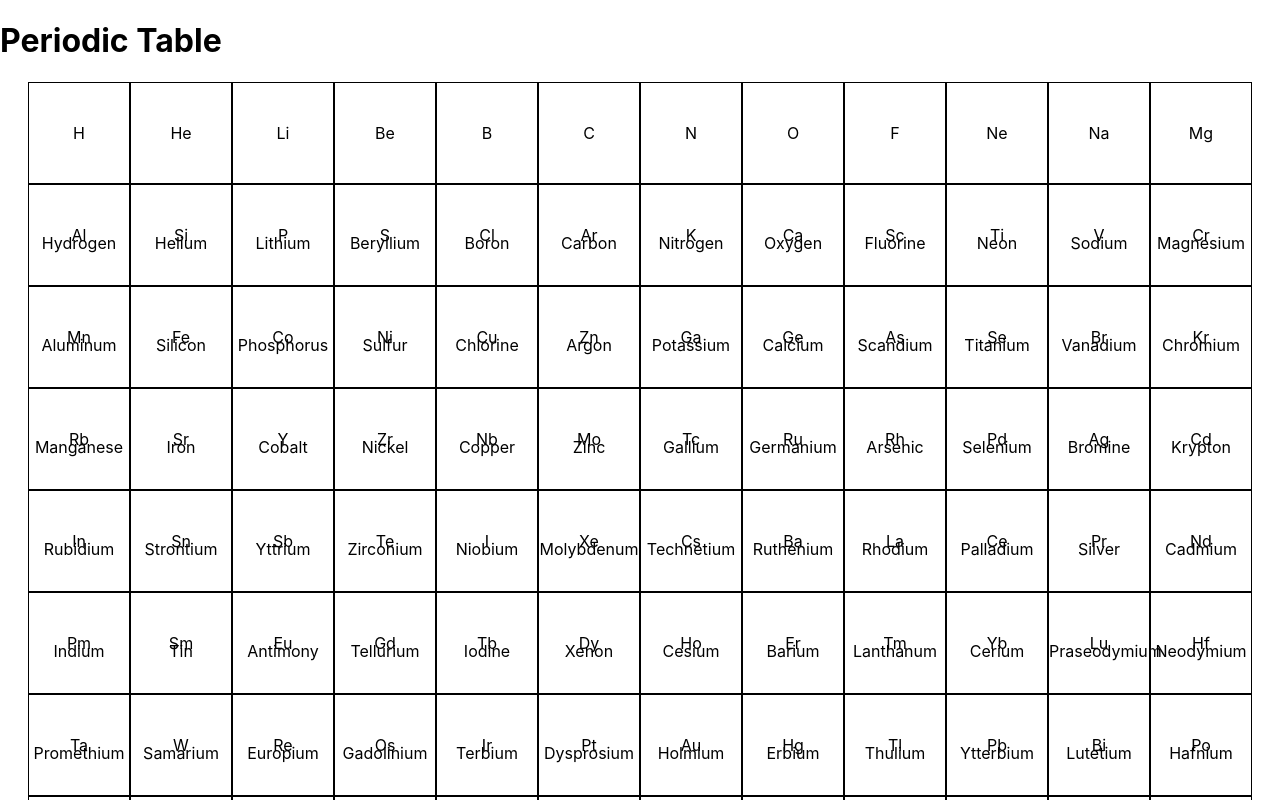
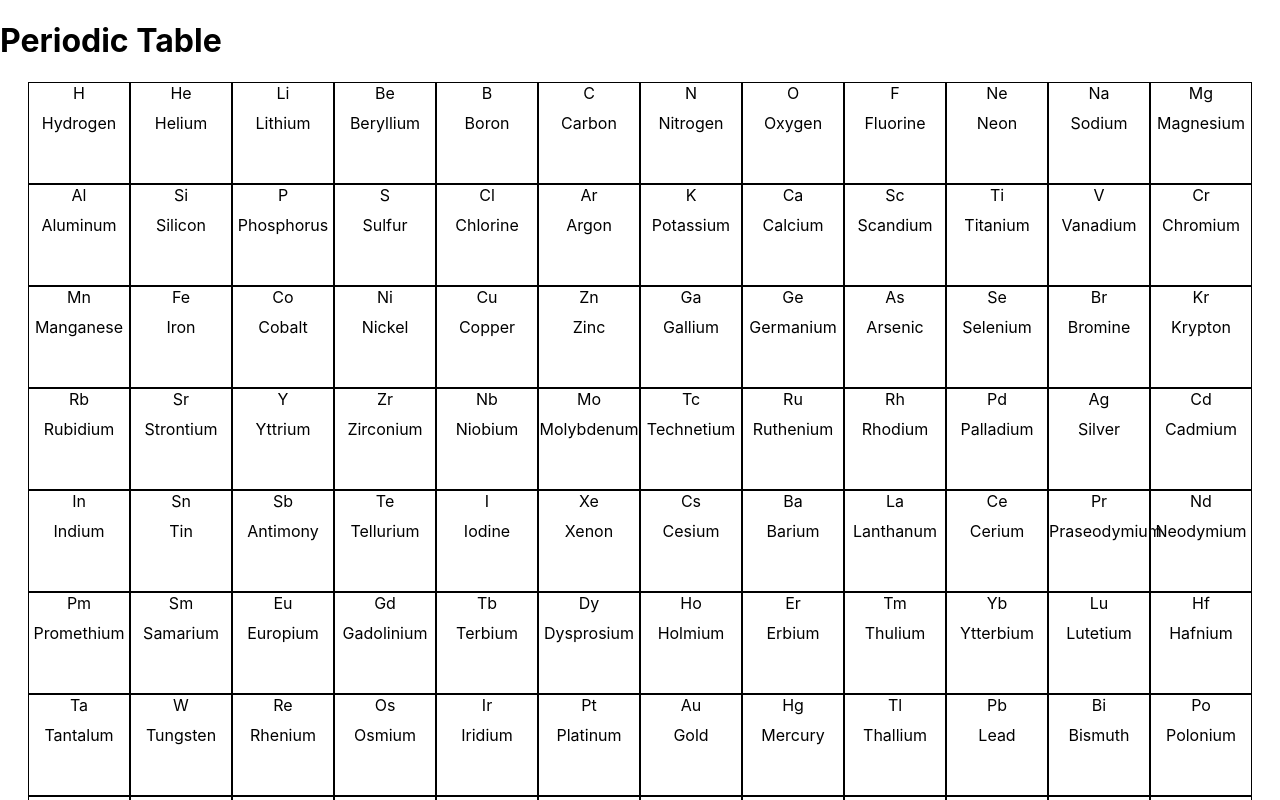
Before and after one commit to dcbartlett/periodic_table_AI, a React (Create React App) app: page / in a window 1280 px wide. Shown: the top 800 px of the page. Built offline with nearby package versions, Linux system fonts and the light colour scheme.

Commit message:
Human update Element

```diff
--- a/src/Components/Element.js
+++ b/src/Components/Element.js
@@ -8,7 +8,6 @@ const Element = ({ element, onClick }) => {
         height: '100px', // Updated height to match width
         border: '1px solid black',
         textAlign: 'center',
-        lineHeight: '100px', // Center content vertically
         cursor: 'pointer',
       }}
       onClick={() => onClick(element)}
```
Also changed, not shown: 1 other file (tests, documents, lock files or other folders).
